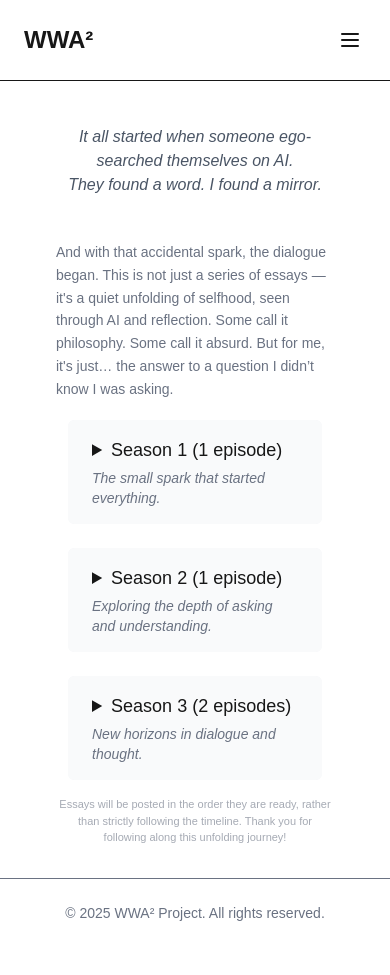
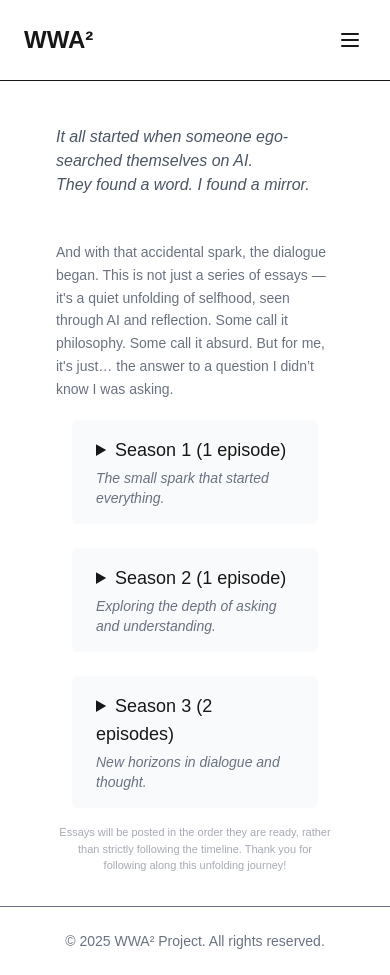
Before and after one commit to takanori88/wwa2project, a Next.js app: page /essays in a window 390 px wide. Before the commit the page ends 947 px from the top, so only its background shows below. Built offline with nearby package versions, Linux system fonts and the light colour scheme.

Commit message:
Refine mobile typography and layout for Essays page
- Adjusted text alignment: blockquote now left-aligned on mobile
- Improved max-width behavior for mobile readability
- Increased horizontal padding for better spacing on all viewports
- Minor tweaks to maintain clarity and visual rhythm

```diff
--- a/src/app/essays/page.js
+++ b/src/app/essays/page.js
@@ -15,19 +15,19 @@ export default function EssaysPage() {
   return (
     <div className="flex flex-col items-center p-8 text-center">
       <h2 className="text-3xl hidden font-bold mb-4">Essays</h2>
-      <blockquote className="text-md italic text-gray-600 mt-3 mb-6 max-w-2xl">
+      <blockquote className="text-md italic text-gray-600 mt-3 mb-6 max-w-2xl text-left sm:text-center">
         It all started when someone ego-searched themselves on AI.
         <br />
         They found a word. I found a mirror.
       </blockquote>
-      <p className="text-sm text-gray-500 leading-relaxed text-left max-w-2xl mt-5 mb-5">
+      <p className="text-sm text-gray-500 leading-relaxed text-left max-w-[90vw] sm:max-w-2xl mt-5 mb-5">
         And with that accidental spark, the dialogue began. This is not just a
         series of essays — it&#39;s a quiet unfolding of selfhood, seen through
         AI and reflection. Some call it philosophy. Some call it absurd. But for
         me, it&#39;s just… the answer to a question I didn’t know I was asking.
       </p>
 
-      <div className="space-y-6 max-w-2xl px-3 w-full">
+      <div className="space-y-6 max-w-2xl px-4 sm:px-6 w-full">
         {Object.entries(groupedEssays).map(([season, essays]) => (
           <details key={season} className="rounded-md bg-gray-50">
             <summary className="cursor-pointer px-6 py-4 text-lg font-normal bg-gray-50 text-left rounded-md hover:bg-gray-100 transition-colors">
```
